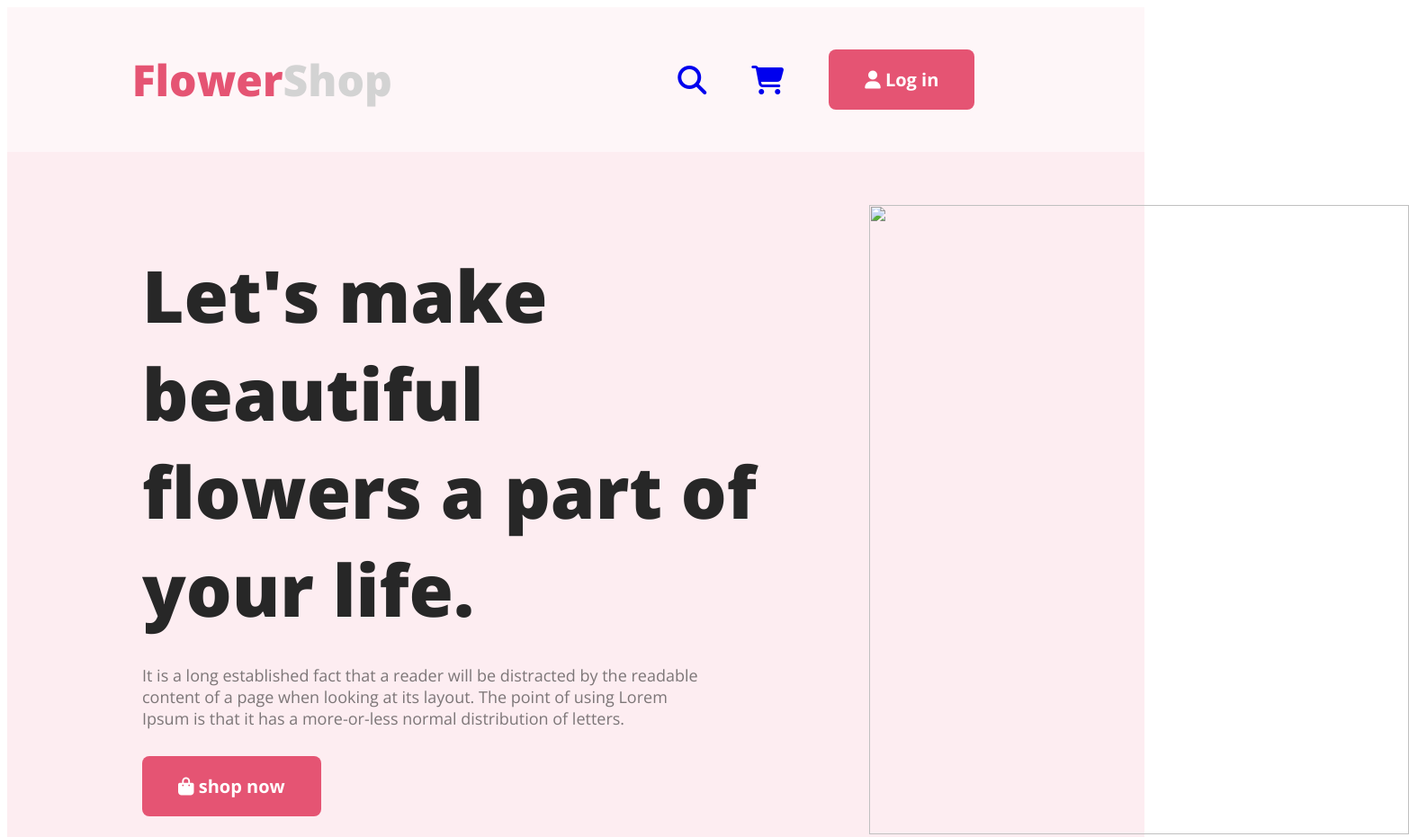
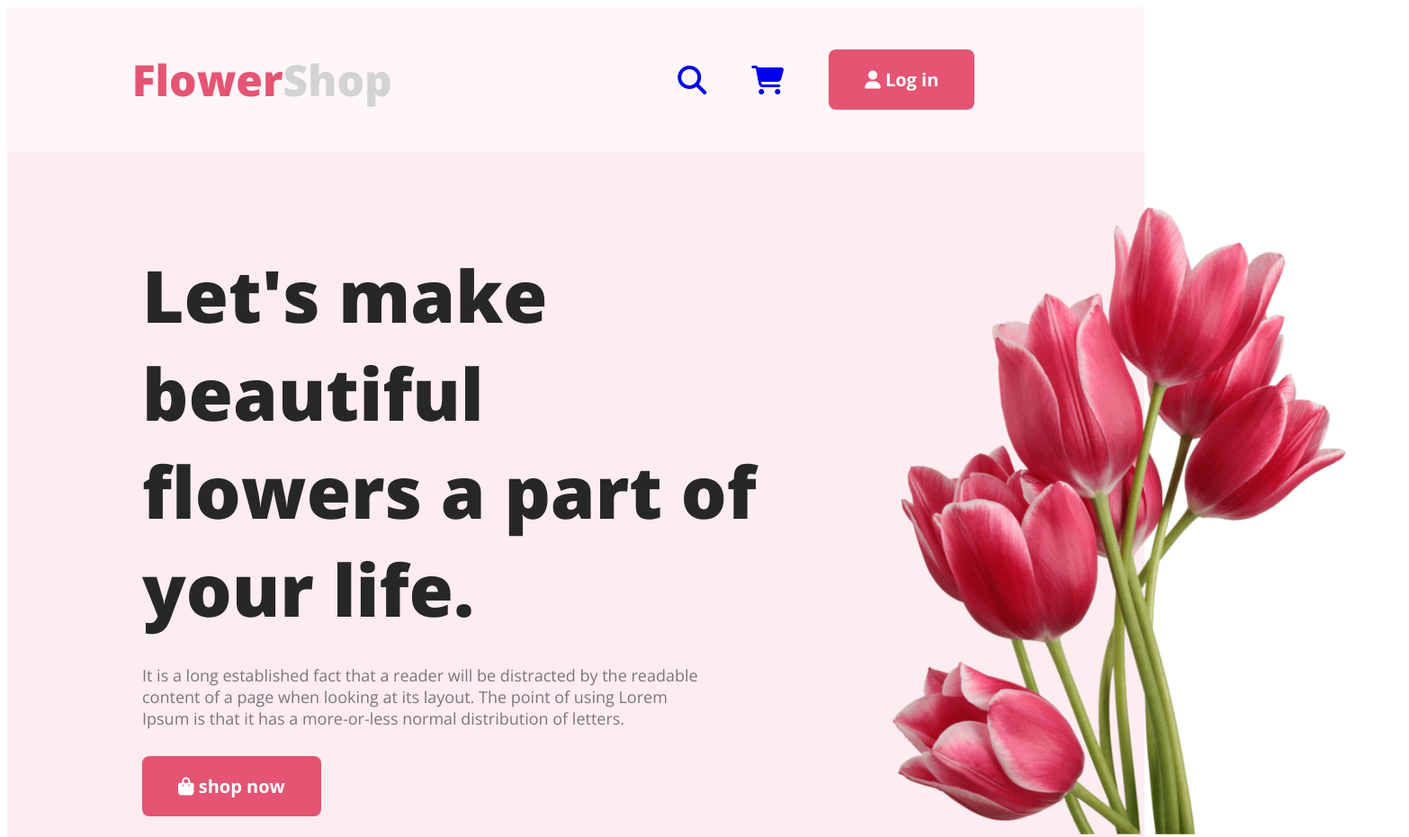
Before and after one commit to FahimFaysalNirjhar/flower-shop-assignment-1, a plain HTML site: page index.html in a window 1280 px wide. Shown: the top 931 px of the page at 90% size, 1566 px wide, since content can reach past the window. Drawn offline with nearby package versions, Linux system fonts and the light colour scheme; the site is published under a folder, as on GitHub Pages, so addresses that start at the root find nothing.

Commit message:
img bug fix

```diff
--- a/index.html
+++ b/index.html
@@ -33,7 +33,7 @@
                 <p class="banner-details">It is a long established fact that a reader will be distracted by the readable content of a page when looking at its layout. The point of using Lorem Ipsum is that it has a more-or-less normal distribution of letters.</p>
                 <button class="btn-style"><i class="fa-solid fa-bag-shopping"></i> shop now</button>
             </div>
-            <img src="/flower asset/pngwing 10.png" alt="" class="banner-img">
+            <img src="flower asset/pngwing 10.png" alt="" class="banner-img">
         </div>
     </header>
     <main>
```
